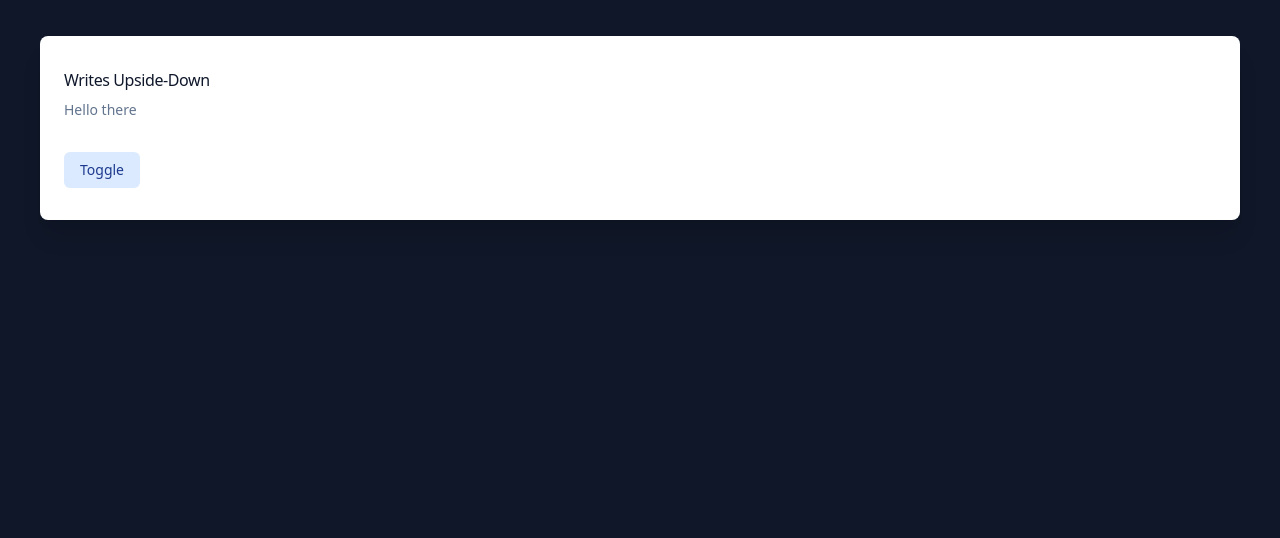
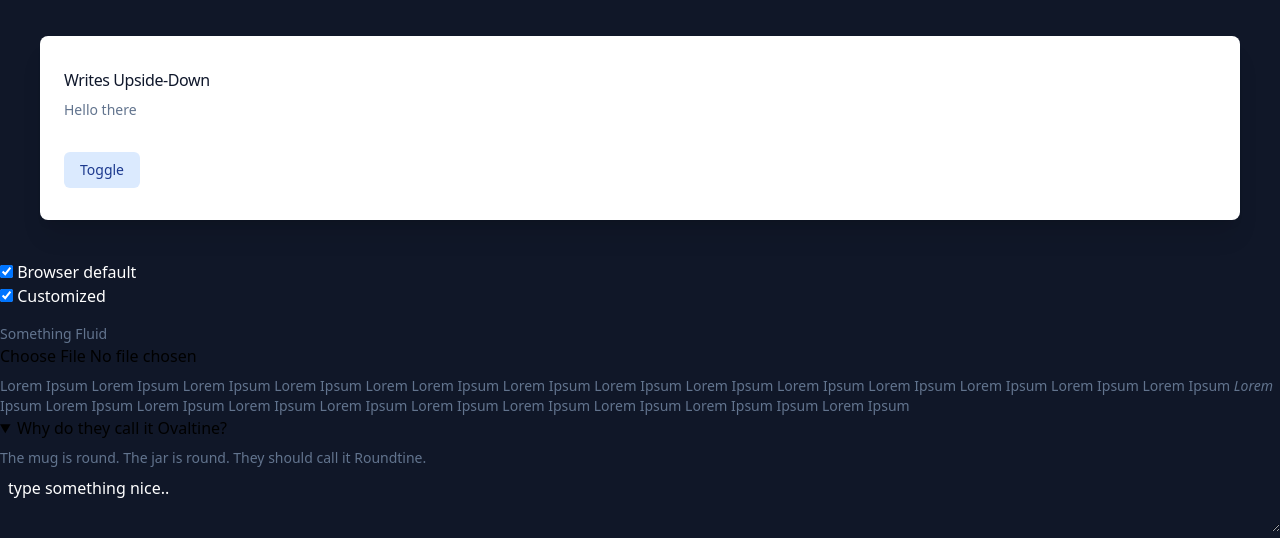
Before and after one commit to erolp123/Tailwind, a website: page index.html in a window 1280 px wide. Shown: the part 487-1025 px from the top of the page. Before the commit the page ends 800 px from the top, so only its background shows below. Drawn offline with Linux system fonts and the light colour scheme.

Commit message:
tailwind fin

```diff
--- a/index.html
+++ b/index.html
@@ -46,9 +46,55 @@ Dark Mode Enabled!
         <button>
     Toggle
     </button>
+</div>
+    <div class="my-4 flex flex-col text-white ml-2">
+<label> <input type="checkbox" checked /> Browser default </label>
+<label> <input type="checkbox" class="accent-pink-500" checked /> Customized </label>
+
+    </div>
+
+    <!-- Fluid Texts-->
+     <!-- <p class="sm:text-7xl text-5xl">Something Nice</p>-->
+      <p class="text-[min(10vw,70px)]">Something Fluid</p>
+
+      <!-- File -->
+       <label class="my-4 block">
+<input type="file" class="block w-full text-sm text-slate-500 file:mr-4
+file:rounded-full file:border-0 file:bg-violet-50 file:px-4 file:py-2
+file:text-sm file:font-smibold file:text-violet-700 hover:file:bg-violet-100"
+>
+</label>
+
+<!-- Highlights-->
+
+<div class="selection:bg-green-400 selection:text-white">
+<p>Lorem Ipsum Lorem Ipsum Lorem Ipsum Lorem Ipsum Lorem
+    Lorem Ipsum Lorem Ipsum Lorem Ipsum Lorem Ipsum Lorem Ipsum Lorem Ipsum
+    Lorem Ipsum Lorem Ipsum Lorem Ipsum <em>Lorem</em> Ipsum Lorem Ipsum Lorem Ipsum
+    Lorem Ipsum Lorem Ipsum Lorem Ipsum Lorem Ipsum Lorem Ipsum Lorem Ipsum Ipsum Lorem Ipsum </p>
+
+    </div>
+
+    <!-- Less javascript -->
+
+    <div class="max-w-lg mx-auto p-8">
+<details class="open:bg-white dark:open:bg-slate-900 open:ring-1
+open:ring-black/5 dark:open:ring-white/10 open:shadow-lg p-6 rounded-lg" open>
+<summary class="text-sm leading-6 text-slate-900 dark:text-white
+font-semibold select-none">
+Why do they call it Ovaltine?
+</summary>
+<div class="mt-3 text-sm leading-6 text-slate-600 dark:text-slate-400">
+    <p>The mug is round. The jar is round. They should call it Roundtine.</p>
+</div>
+</details>
+    </div>
+
+    <!-- Caret-->
+
+    <textarea class="w-full caret-pink-500 p-2 text-white" placeholder="type something nice.."></textarea>
 
 
-</div>
 
 
         <!--[if lt IE 7]>
```
